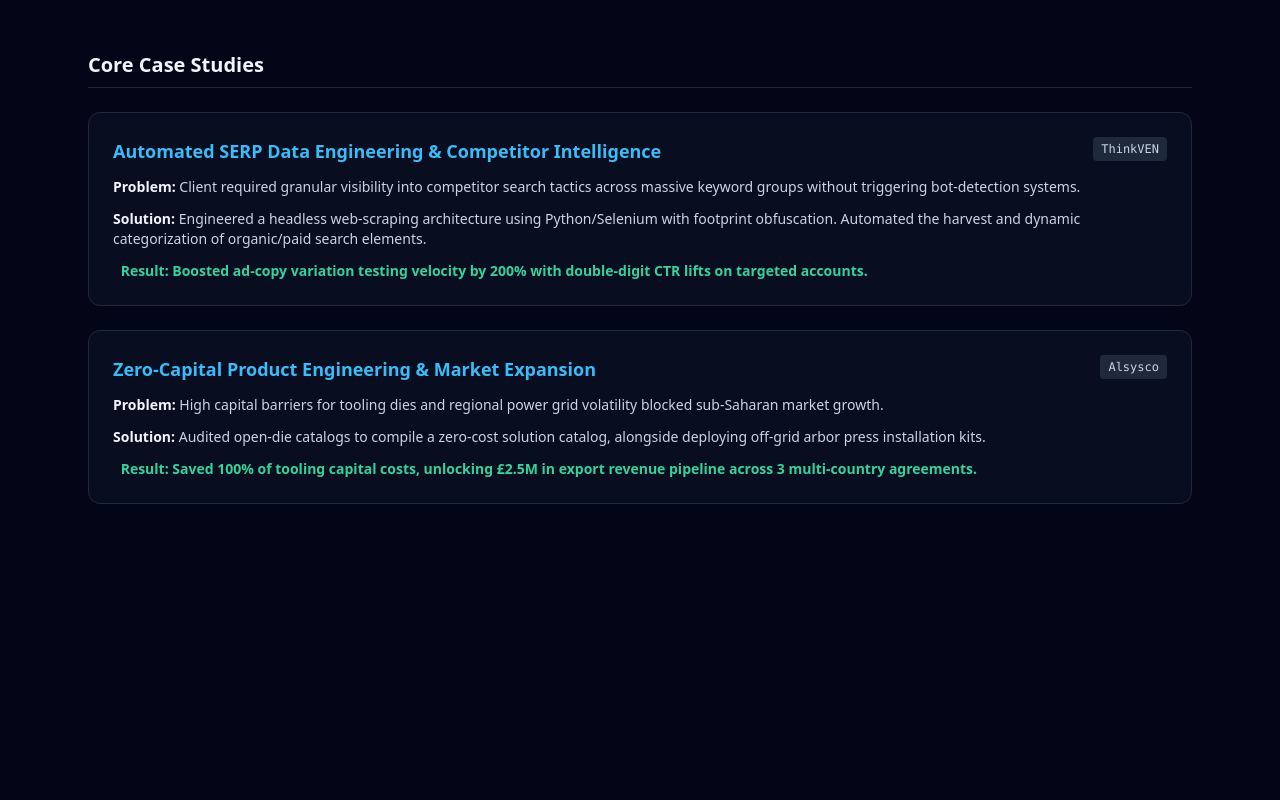
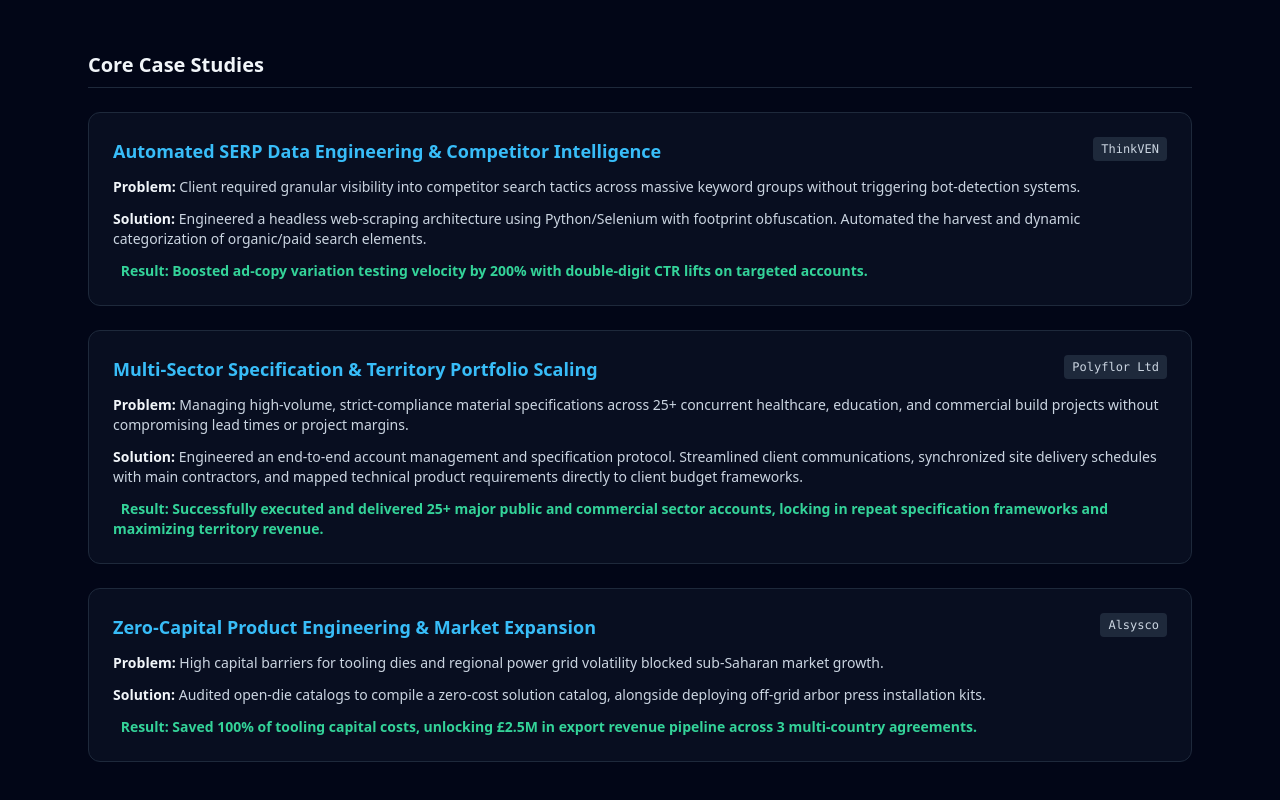
Before and after one commit to RobTalksData/portfolio, a plain HTML site: page index.html in a window 1280 px wide. Shown: the part 908-1708 px from the top of the page. Before the commit the page ends 1452 px from the top, so only its background shows below. Drawn offline with nearby package versions, Linux system fonts and the light colour scheme.

Commit message:
Add case study section for Polyflor Ltd

```diff
--- a/index.html
+++ b/index.html
@@ -125,6 +125,17 @@
                 <p class="text-sm text-emerald-400 font-semibold"><i class="fa-solid fa-arrow-up-right-dots mr-1"></i> Result: Boosted ad-copy variation testing velocity by 200% with double-digit CTR lifts on targeted accounts.</p>
             </div>
 
+            <!-- Case Study: Polyflor -->
+            <div class="p-6 rounded-xl bg-slate-900/50 border border-slate-800 space-y-3">
+                <div class="flex justify-between items-start flex-wrap gap-2">
+                    <h4 class="text-lg font-bold text-sky-400">Multi-Sector Specification & Territory Portfolio Scaling</h4>
+                    <span class="text-xs font-mono px-2 py-1 bg-slate-800 text-slate-300 rounded">Polyflor Ltd</span>
+                </div>
+                <p class="text-sm text-slate-300"><strong class="text-slate-100">Problem:</strong> Managing high-volume, strict-compliance material specifications across 25+ concurrent healthcare, education, and commercial build projects without compromising lead times or project margins.</p>
+                <p class="text-sm text-slate-300"><strong class="text-slate-100">Solution:</strong> Engineered an end-to-end account management and specification protocol. Streamlined client communications, synchronized site delivery schedules with main contractors, and mapped technical product requirements directly to client budget frameworks.</p>
+                <p class="text-sm text-emerald-400 font-semibold"><i class="fa-solid fa-arrow-up-right-dots mr-1"></i> Result: Successfully executed and delivered 25+ major public and commercial sector accounts, locking in repeat specification frameworks and maximizing territory revenue.</p>
+            </div>
+
             <!-- Case Study 2 -->
             <div class="p-6 rounded-xl bg-slate-900/50 border border-slate-800 space-y-3">
                 <div class="flex justify-between items-start flex-wrap gap-2">
```
